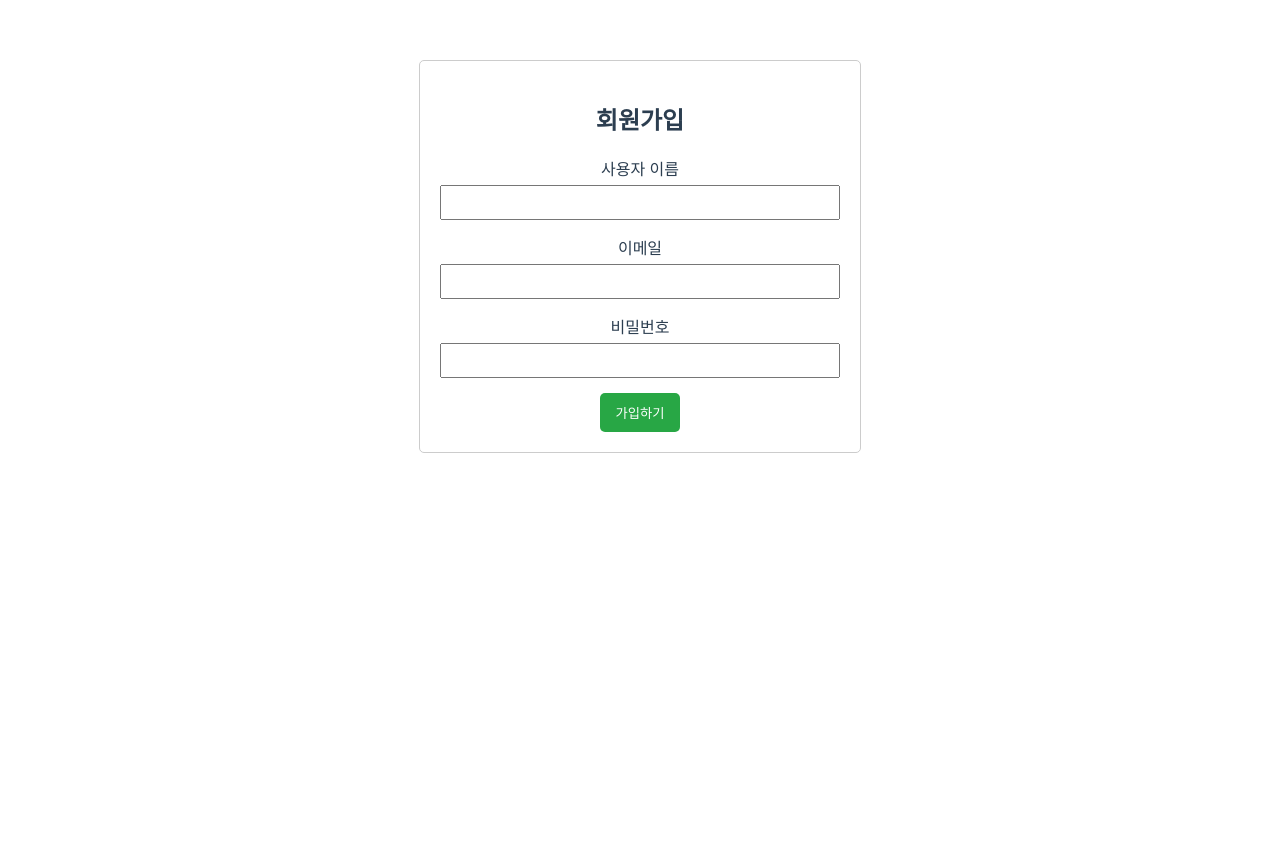
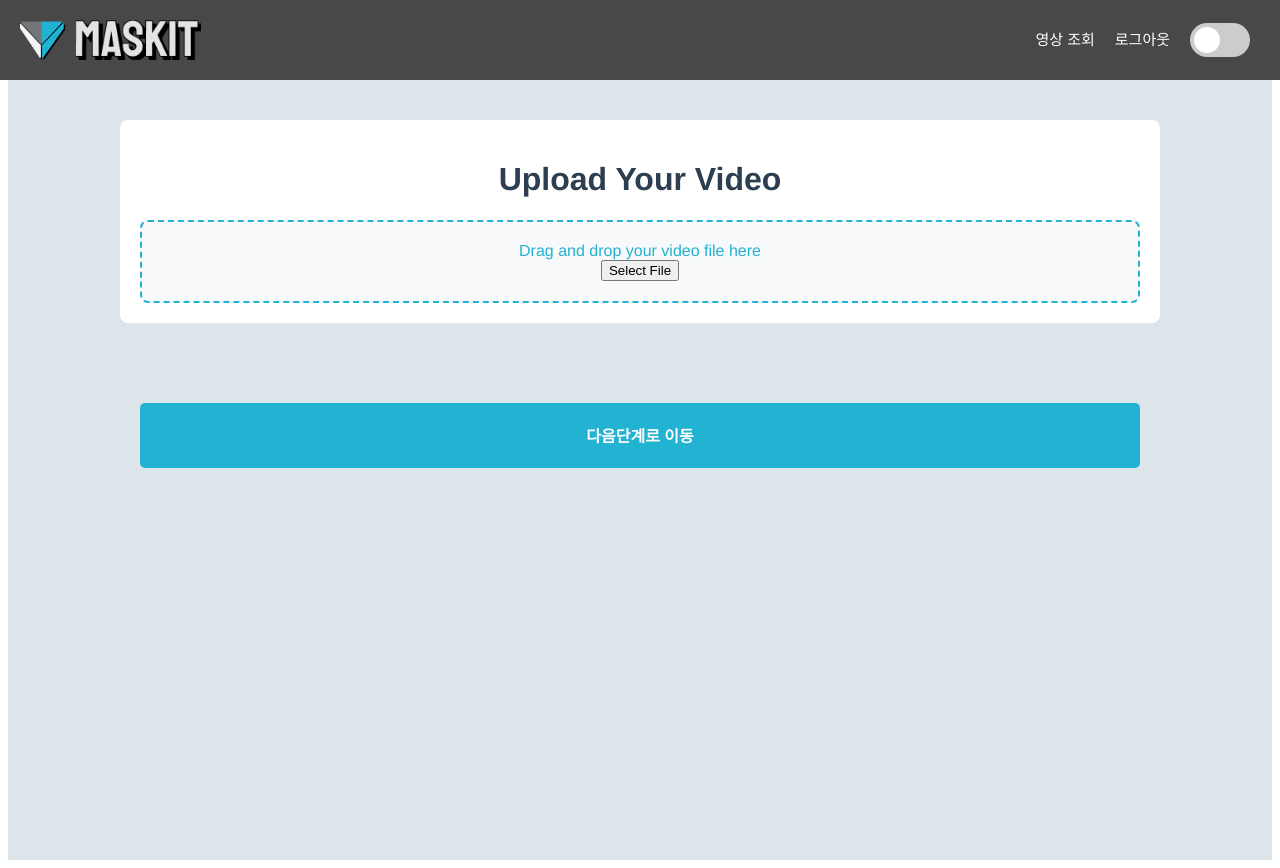
Before and after one commit to Kisia-MASKIT/MASKIT-FE, a Vue app in the folder maskit/: page / in a window 1280 px wide. Before the commit the page ends 800 px from the top, so only its background shows below. Built offline with nearby package versions, Linux system fonts and the light colour scheme.

Commit message:
레이아웃

```diff
--- a/maskit/src/router/index.js
+++ b/maskit/src/router/index.js
@@ -1,11 +1,12 @@
 import { createRouter, createWebHistory } from 'vue-router';
-import SignUp from '../views/userView/signUp.vue';  // 수정된 경로
+//import SignUp from '../views/userView/signUp.vue';  // 수정된 경로
+import mainPage from '@/views/userView/Pages/mainPage.vue';
 
 const routes = [
   {
     path: '/',
-    name: 'SignUp',
-    component: SignUp
+    name: 'mainPage',
+    component: mainPage
   }
 ];
 
--- /dev/null
+++ b/maskit/src/views/components/PageHeader.vue
@@ -0,0 +1,74 @@
+<template>
+    <div id="nav">
+      <div class="logo-container">
+        <img src="@/assets/image/logo.png" alt="LogoImage" class="logoimage" />
+        <img src="@/assets/image/letterLogo.png" alt="LogoTitle" class="logotitle" />
+      </div>
+        <div class="menu-container">
+            <router-link class ="menu" to="/videos">영상 조회</router-link>
+            <router-link class ="menu" to="/login">로그아웃</router-link>
+            <ToggleButton/>
+        </div>
+
+    </div>
+</template>
+
+<script>
+import ToggleButton from './ToggleButton.vue';
+
+export default {
+  name: 'PageHeader',
+  components: {
+    ToggleButton
+  }
+}
+</script>
+
+<style scoped>
+
+#nav {
+  display: flex;
+  align-items: center;
+  justify-content: space-between;
+  background-color: #484848;
+  padding: 5px 20px;
+  height: 70px;
+  position: fixed;
+  top: 0;
+  left:0;
+  width: 100%;
+  z-index: 1000;
+}
+
+.logo-container {
+  display: flex;
+  align-items: center; /* Center images vertically */
+  gap: 10px; /* Space between the images */
+}
+
+.logoimage {
+  height: 50px; /* Adjust height to fit your design */
+  margin-bottom: 10px;
+}
+
+.logotitle {
+  height: 40px; /* Adjust height to fit your design */
+}
+
+.menu-container {
+  display: flex;
+  gap: 20px; /* Space between menu items */
+  margin-right: 50px;
+}
+
+.menu {
+  color: #ffffff; /* Set text color for menu items */
+  text-decoration: none; /* Remove underline */
+  margin-top: 5px;
+  font-size: 15px; /* Adjust font size as needed */
+}
+
+.menu:hover {
+  text-decoration: underline; /* Optional: underline on hover */
+}
+</style>
--- /dev/null
+++ b/maskit/src/views/components/ToggleButton.vue
@@ -0,0 +1,93 @@
+<template>
+    <label class="switch">
+      <input
+        type="checkbox"
+        :disabled="disabled"
+        :checked="checked"
+        @change="toggleCheckbox"
+        aria-checked="checked"
+        aria-disabled="disabled"
+      />
+      <div class="slider round"></div>
+    </label>
+  </template>
+
+  <script>
+  export default {
+    name: 'ToggleButton',
+    props: {
+      checked: {
+        type: Boolean,
+        default: false
+      },
+      disabled: {
+        type: Boolean,
+        default: false
+      }
+    },
+    methods: {
+      toggleCheckbox(event) {
+        if (!this.disabled) {
+          this.$emit('update:checked', event.target.checked);
+        }
+      }
+    }
+  }
+  </script>
+
+  <style scoped>
+  .switch {
+    position: relative;
+    display: inline-block;
+    width: 60px;
+    height: 34px;
+  }
+
+  .switch input {
+    opacity: 0;
+    width: 0;
+    height: 0;
+  }
+
+  .slider {
+    position: absolute;
+    cursor: pointer;
+    top: 0;
+    left: 0;
+    right: 0;
+    bottom: 0;
+    background-color: #ccc;
+    transition: 0.4s;
+  }
+
+  .slider:before {
+    position: absolute;
+    content: "";
+    height: 26px;
+    width: 26px;
+    left: 4px;
+    bottom: 4px;
+    background-color: white;
+    transition: 0.4s;
+  }
+
+  input:checked + .slider {
+    background-color: #101010;
+  }
+
+  input:focus + .slider {
+    box-shadow: 0 0 1px #101010;
+  }
+
+  input:checked + .slider:before {
+    transform: translateX(26px);
+  }
+
+  .slider.round {
+    border-radius: 34px;
+  }
+
+  .slider.round:before {
+    border-radius: 50%;
+  }
+  </style>
--- /dev/null
+++ b/maskit/src/views/components/mainLayout.vue
@@ -0,0 +1,84 @@
+<template>
+    <div class="mainLayout">
+       <PageHeader />
+    <div class="main-content">
+      <slot></slot> <!-- Slot for dynamic content -->
+    </div>
+    <div class="button-container" v-if="buttonRoute">
+      <router-link :to="buttonRoute" class="full-width-link">
+        <button class="navigate-button">
+          {{ buttonText }}
+        </button>
+      </router-link>
+    </div>
+  </div>
+</template>
+
+<script>
+import PageHeader from '@/views/components/PageHeader.vue';
+
+export default {
+  name: 'mainLayout',
+  components: {
+    PageHeader
+  },
+  props: {
+    buttonRoute: {
+      type: String,
+      default: ''
+    },
+    buttonText: {
+      type: String,
+      default: '다음단계로 이동하기'
+    }
+  }
+}
+</script>
+
+<style scoped>
+.mainLayout {
+  background-color: #DCE6EA; /* General background color */
+  min-height: 100vh; /* Full viewport height */
+  display: flex;
+  flex-direction: column; /* Stack header and main content vertically */
+}
+
+.main-content {
+  margin: 60px auto; /* Center content with top margin */
+  padding: 20px;
+  background-color: #ffffff; /* White background for the content box */
+  border-radius: 8px; /* Rounded corners */
+  width: 80%; /* Adjust width as needed */
+  max-width: 1000px; /* Maximum width for large screens */
+}
+
+.button-container {
+  width: 100%; /* Make the button container full width */
+  margin-top: 20px; /* Add margin at the top for spacing */
+  display: flex;
+  justify-content: center; /* Center the button horizontally */
+}
+
+.full-width-link {
+  width: 80%; /* Match the width of the main-content */
+  max-width: 1000px; /* Match the max-width of the main-content */
+}
+
+.navigate-button {
+  background-color: #22B2D2; /* Button background color */
+  color: #fff; /* Button text color */
+  width: 100%; /* Make the button full width */
+  height: 65px;
+  padding: 10px 20px;
+  border: none;
+  border-radius: 5px;
+  font-size: 16px;
+  font-weight: bold; /* Make the font bold */
+  cursor: pointer;
+  transition: background-color 0.3s;
+}
+
+.navigate-button:hover {
+  background-color: #c4d1d6; /* Darker shade on hover */
+}
+</style>
--- /dev/null
+++ b/maskit/src/views/userView/Pages/mainPage.vue
@@ -0,0 +1,81 @@
+<!-- src/pages/VideoUploadPage.vue -->
+<template>
+    <mainLayout buttonRoute="/nextpage" buttonText="다음단계로 이동">
+      <div class="video-upload">
+        <h1>Upload Your Video</h1>
+        <div class="drop-zone" @drop.prevent="handleDrop" @dragover.prevent>
+          <p>Drag and drop your video file here</p>
+          <input type="file" accept="video/*" @change="handleFileChange" hidden ref="fileInput" />
+          <button @click="triggerFileInput">Select File</button>
+        </div>
+      </div>
+    </mainLayout>
+  </template>
+
+  <script>
+  import mainLayout from '@/views/components/mainLayout.vue';
+
+  export default {
+    name: 'VideoUploadPage',
+    components: {
+        mainLayout
+    },
+    methods: {
+      handleDrop(event) {
+        const files = event.dataTransfer.files;
+        if (files.length) {
+          this.handleFiles(files);
+        }
+      },
+      handleFileChange(event) {
+        const files = event.target.files;
+        if (files.length) {
+          this.handleFiles(files);
+        }
+      },
+      handleFiles(files) {
+        // Handle the file upload or processing here
+        console.log('Files dropped or selected:', files);
+      },
+      triggerFileInput() {
+        this.$refs.fileInput.click();
+      }
+    }
+  }
+  </script>
+
+  <style scoped>
+  .video-upload {
+    text-align: center;
+    height: 50%
+  }
+
+  .drop-zone {
+    border: 2px dashed #22B2D2; /* Dashed border for the drop area */
+    border-radius: 8px; /* Rounded corners */
+    padding: 20px;
+    background-color: #f8f9fa; /* Light background color */
+    cursor: pointer;
+  }
+
+  .drop-zone p {
+    margin: 0;
+    color: #22B2D2; /* Blue color for text */
+  }
+
+  .navigate-button {
+    display: inline-block;
+    padding: 10px 20px;
+    font-size: 16px;
+    color: #ffffff;
+    background-color: #007BFF; /* Blue background for the button */
+    border: none;
+    border-radius: 4px;
+    cursor: pointer;
+    text-decoration: none; /* Remove underline */
+  }
+
+  .navigate-button:hover {
+    background-color: #0056b3; /* Darker blue on hover */
+  }
+  </style>
```
Also changed, not shown: maskit/src/views/components/ButtonBase.vue (added, +111 -0 lines), maskit/src/views/userView/Pages/loadingPage.vue (added).
